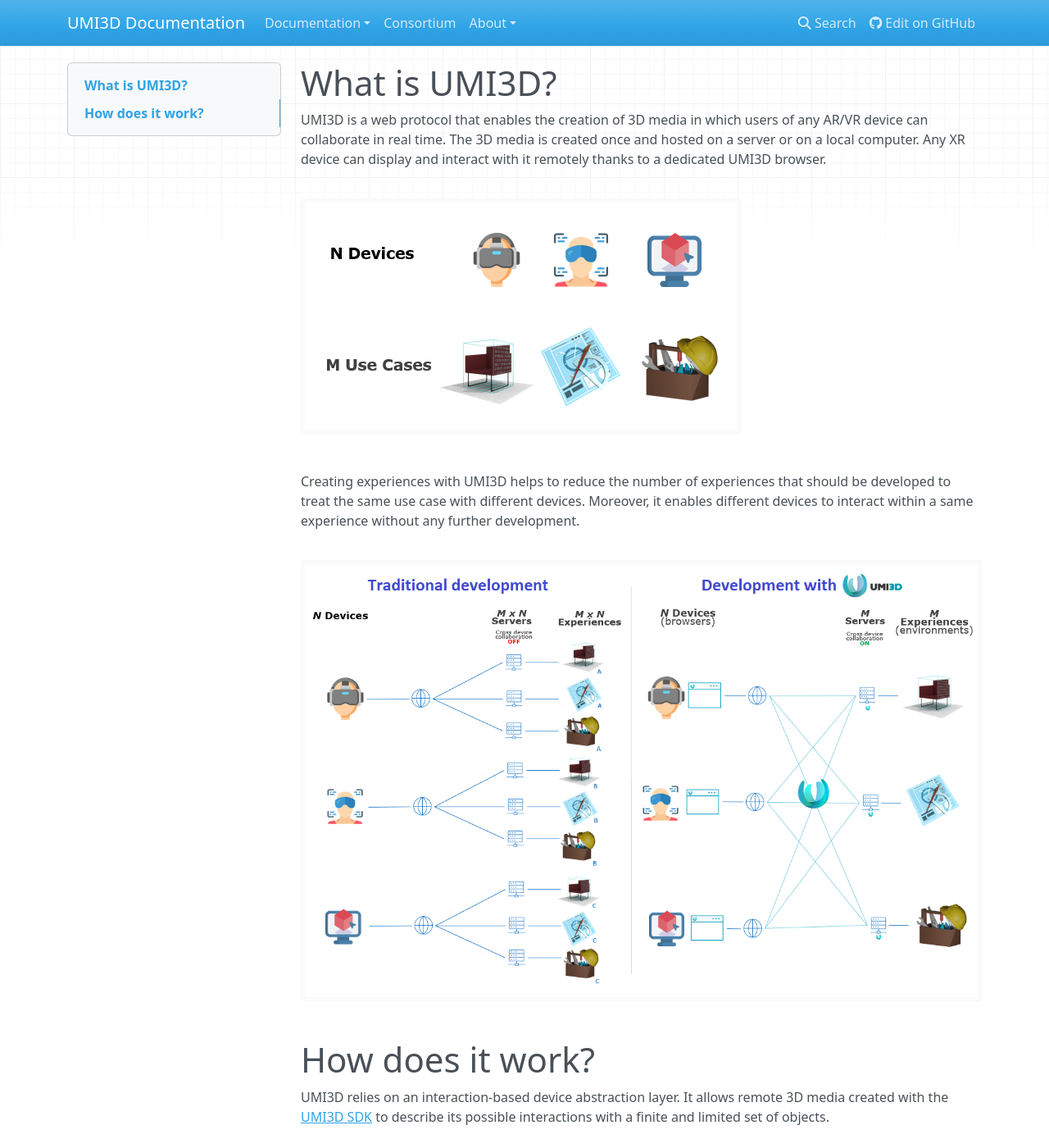
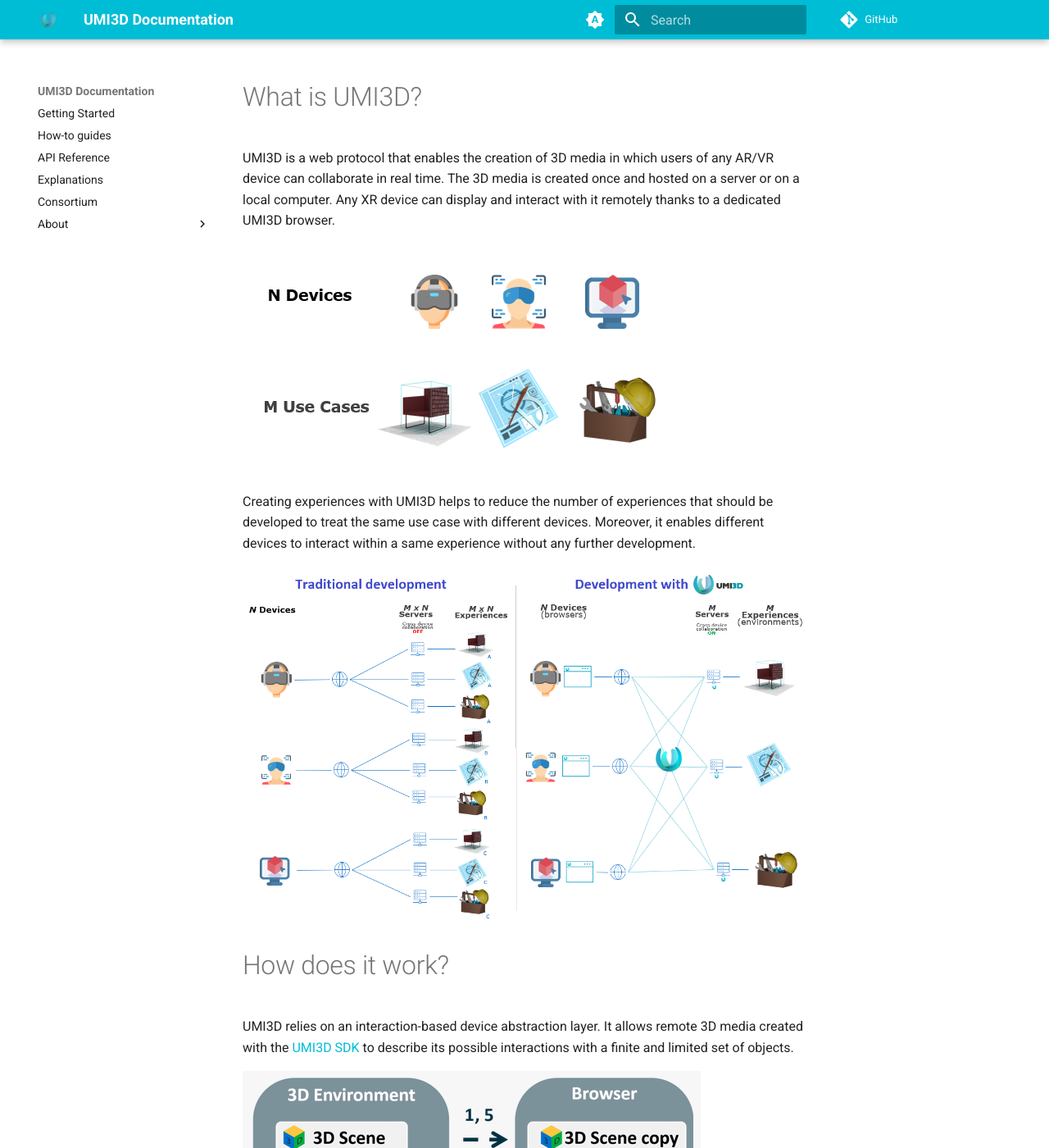
Before and after one commit to UMI3D/UMI3D-SDK-Documentation, an MkDocs documentation site: the page built from docs/index.md, in a window 1280 px wide and 1400 px high. Shown: the whole window at 82% size. Built offline with MkDocs 1.6.1 and Material for MkDocs 9.7.7, drawn with Linux system fonts in a browser that asks for light colours; nearby versions of some CDN libraries; comment, search, counter and statistics services are not loaded; some of the changed text lies outside the part shown.

Commit message:
Added material theme

```diff
--- a/mkdocs.yml
+++ b/mkdocs.yml
@@ -2,16 +2,49 @@
 site_url: https://umi3d.fr/     #to change to the specific home url
 site_description: Documentation for the UMI3D SDK open-source project for cross device web XR experiences development
 
-repo_url: https://github.com/UMI3D/UMI3D-SDK-Documentation
+repo_url: https://github.com/UMI3D/UMI3D-SDK
 
 copyright: Copyright 2018-2023 UMI3D Consortium
 
 nav:
-  - Documentation:
-    - "Getting Started": pages/tutorials/home.md
-    - "How-to guides": pages/how-to/home.md
-    - "API Reference": pages/api-reference/home.md
-    - "Explanations": pages/explanation/home.md
+  - "Getting Started": pages/tutorials/home.md
+  - "How-to guides": pages/how-to/home.md
+  - "API Reference": pages/api-reference/home.md
+  - "Explanations": pages/explanation/home.md
   - Consortium: https://umi3d-consortium.org/
   - About:
     - License: pages/about/license.md
+
+theme:
+  name: material
+  language: en
+  favicon: img/favicon.ico
+  logo: img/umi3d-logo.png
+
+
+  palette:
+
+      # Palette toggle for automatic mode
+    - media: "(prefers-color-scheme)"
+      primary: cyan
+      accent: light blue
+      toggle:
+        icon: material/brightness-auto
+        name: Switch to light mode
+
+      # Palette toggle for light mode
+    - media: "(prefers-color-scheme: light)"
+      scheme: default
+      primary: cyan
+      accent: light blue
+      toggle:
+        icon: material/brightness-7
+        name: Switch to dark mode
+
+      # Palette toggle for dark mode
+    - media: "(prefers-color-scheme: dark)"
+      scheme: slate
+      accent: light blue
+      toggle:
+        icon: material/brightness-4
+        name: Switch to light mode
```
Also changed, not shown: docs/img/UMI3D-logo.png (added).
